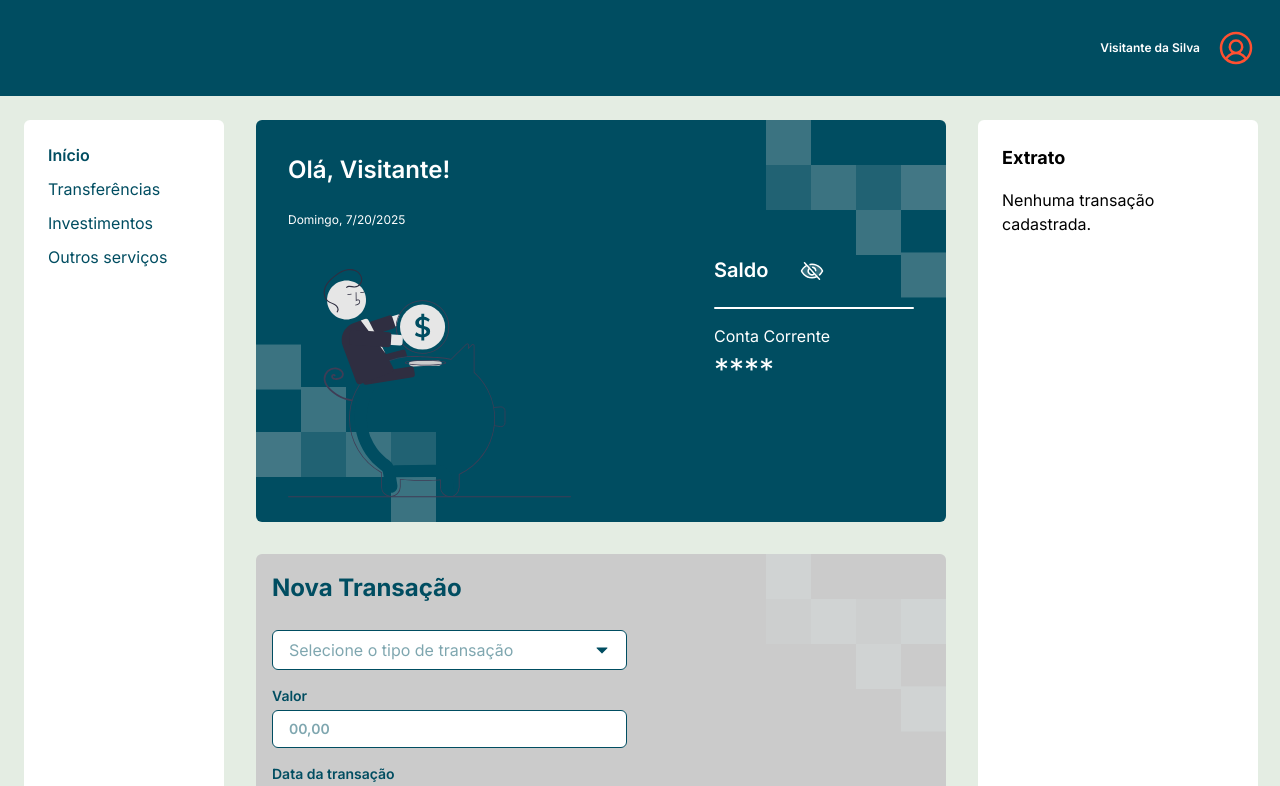
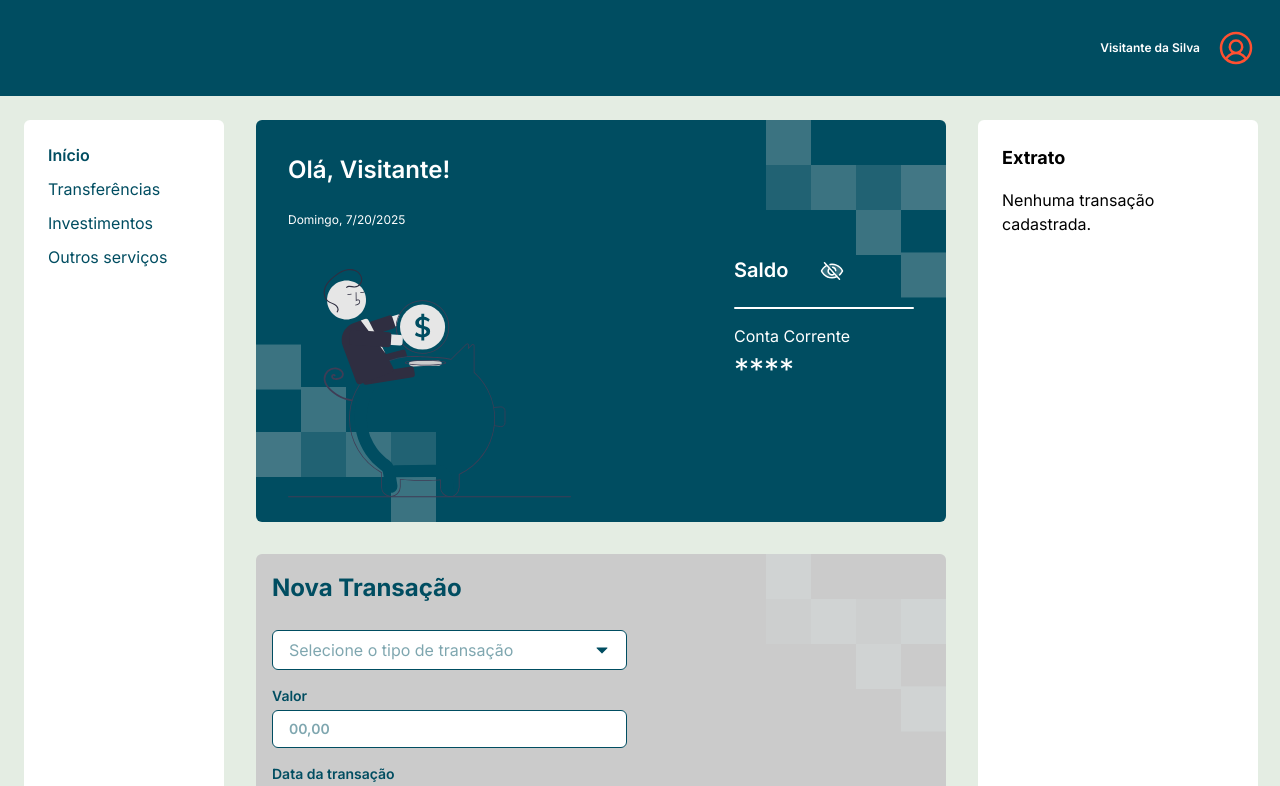
Before and after one commit to M0nicaVaz/fiap-tc-1, a Next.js app: page / in a window 1280 px wide. Shown: the top 786 px of the page. Built offline with nearby package versions, Linux system fonts and the light colour scheme.

Commit message:
fix: WelcomePannel width

```diff
--- a/src/components/transaction/WelcomePannel.tsx
+++ b/src/components/transaction/WelcomePannel.tsx
@@ -35,7 +35,7 @@ export function WelcomePannel() {
           {today.toLocaleDateString()}
         </span>
       </div>
-      <div className='z-10 flex w-full min-w-[180px] flex-col justify-center text-white sm:h-full sm:max-w-[200px]'>
+      <div className='z-10 flex w-full min-w-[180px] flex-col justify-center text-white sm:h-full sm:max-w-fit'>
         <div className='flex items-center gap-6'>
           <span className='text-subtitle-600'>Saldo</span>
           <IconButton
```
